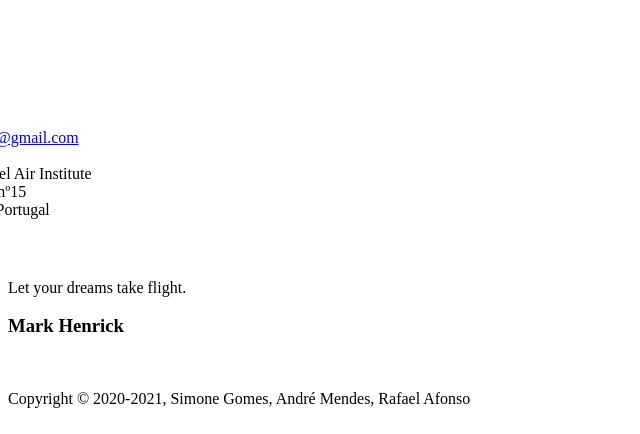
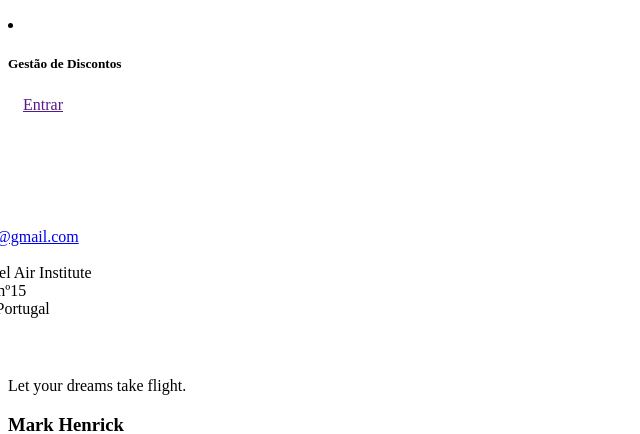
Before and after one commit to Simonegomes0/weblogicmvc, a PHP site: the page made by webapp/view/opmarketing/index.phtml in a window 1280 px wide. Shown: the part 210-644 px from the top of the page, without its empty margins (0-640 px from the left). Run offline with PHP 8.4, Linux system fonts and the light colour scheme; the template is opened without the code that fills it, so the values that code supplies are empty; grey boxes are pictures that could not be loaded.

Commit message:
discontos

```diff
--- a/webapp/view/opmarketing/index.phtml
+++ b/webapp/view/opmarketing/index.phtml
@@ -14,5 +14,15 @@ Layout::includeLayout('opheader'); ?>
             </div>
         </div>
     </header>
+    <li class="card">
+        <a class="card-image" target="_blank" style="background-image: url(https://images5.alphacoders.com/863/863248.jpg);">
+
+        </a>
+        <a class="card-description" style="text-decoration: none">
+            <h5>Gestão de Discontos</h5>
+            <a href="<?=Url::toRoute('opmarketing/gestaoDisconto')?>" style="margin-top: -10px; margin-left: 15px;" class="btn btn-info" role="button">Entrar</a><svg xmlns="http://www.w3.org/2000/svg" color="grey" width="16" height="16" fill="currentColor" class="bi bi-clouds-fill" viewBox="0 0 16 16">
+        </a>
+        </a>
+    </li>
     <br>
 <?php Layout::includeLayout('footer')?>
```
